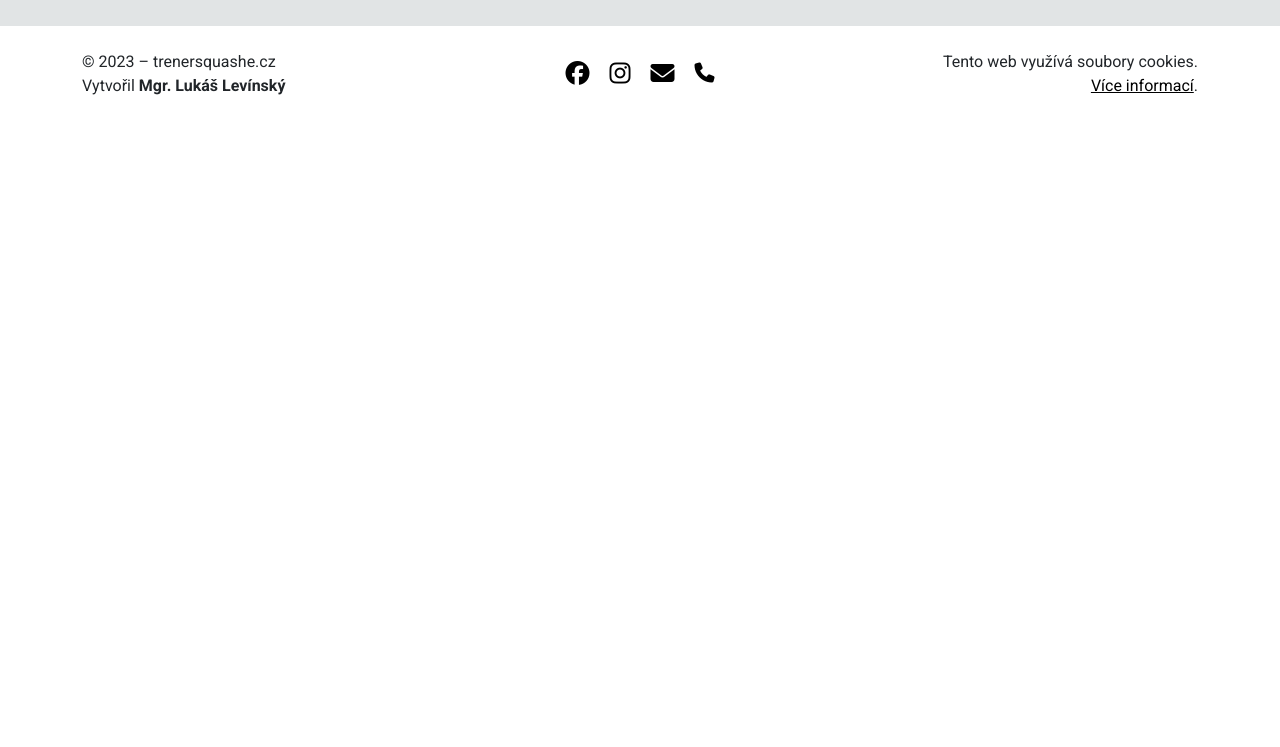
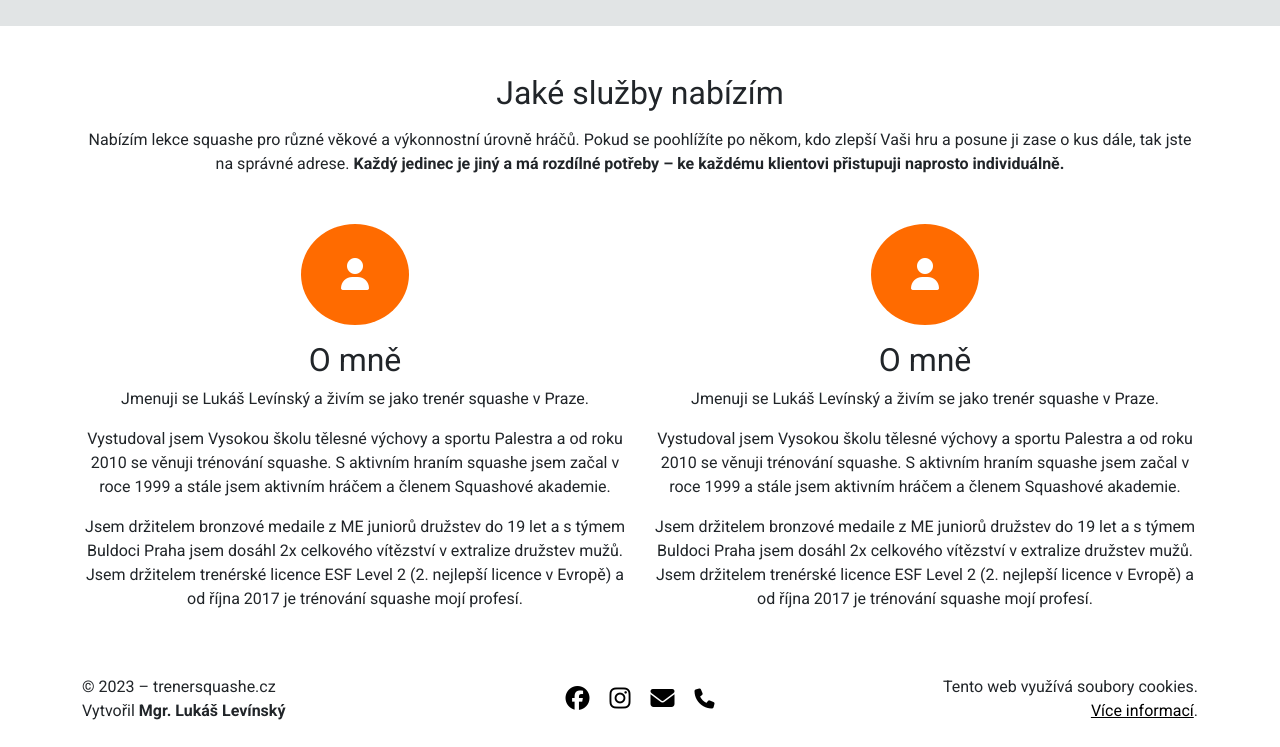
Before and after one commit to llevinsky/trenersquashe.cz, a plain HTML site: page index.html in a window 1280 px wide. Shown: the part 1875-2622 px from the top of the page. Before the commit the page ends 1997 px from the top, so only its background shows below. Drawn offline with nearby package versions, Linux system fonts and the light colour scheme.

Commit message:
new sections

```diff
--- a/components/css/style.css
+++ b/components/css/style.css
@@ -91,6 +91,17 @@ button {
     margin: auto;
 }
 
+.bold {
+    font-weight: 700;
+}
+
+i.fa-user {
+    background-color: var(--orange);
+    border-radius: 50%;
+    padding: 50px 40px;
+
+}
+
 
 
 @media screen and (max-width: 1040px) {
--- a/index.html
+++ b/index.html
@@ -72,7 +72,6 @@
                     </div>
                 </div>
             </div>
-        </div>
         </header>
 
         <!-- O mně -->
@@ -89,6 +88,7 @@
                                 <p>Jmenuji se Lukáš Levínský a živím se jako trenér squashe v Praze.</p>
                                 <p>Vystudoval jsem Vysokou školu tělesné výchovy a sportu Palestra a od roku 2010 se věnuji trénování squashe. S aktivním hraním squashe jsem začal v roce 1999 a stále jsem aktivním hráčem a členem Squashové akademie.</p>
                                 <p>Jsem držitelem bronzové medaile z ME juniorů družstev do 19 let a s týmem Buldoci Praha jsem dosáhl 2x celkového vítězství v extralize družstev mužů. Jsem držitelem trenérské licence ESF Level 2 (2. nejlepší licence v Evropě) a od října 2017 je trénování squashe mojí profesí.</p>
+                            </div>
                         </div>
                     </div>
                 </div>
@@ -127,8 +127,44 @@
                     </div>
                 </div>
             </main>
+        </section>
 
+        <!-- Fotogalerie end -->
+
+        <!-- Lekce a služby -->
+        <section>
+            <main>
+                <div class="container mt-5">
+                    <div class="text-center">
+                        <h2>Jaké služby nabízím</h2>
+                        <p class="pt-2">Nabízím lekce squashe pro různé věkové a výkonnostní úrovně hráčů. Pokud se poohlížíte po někom, kdo zlepší Vaši hru a posune ji zase o kus dále, tak jste na správné adrese. <span class="bold">Každý jedinec je jiný a má rozdílné potřeby – ke každému klientovi přistupuji naprosto individuálně.</span></p>
+                    </div>
+                </div>
+                <div class="container mt-5 mb-5">
+                    <div class="row justify-content-between">
+                        <div class="col-12 col-lg-6 text-center">
+                            <i class="fa-solid fa-user fa-2xl" style="color: #ffffff;"></i>
+                            <div class="text-center mt-3">
+                                <h2>O mně</h2>
+                                <p>Jmenuji se Lukáš Levínský a živím se jako trenér squashe v Praze.</p>
+                                <p>Vystudoval jsem Vysokou školu tělesné výchovy a sportu Palestra a od roku 2010 se věnuji trénování squashe. S aktivním hraním squashe jsem začal v roce 1999 a stále jsem aktivním hráčem a členem Squashové akademie.</p>
+                                <p>Jsem držitelem bronzové medaile z ME juniorů družstev do 19 let a s týmem Buldoci Praha jsem dosáhl 2x celkového vítězství v extralize družstev mužů. Jsem držitelem trenérské licence ESF Level 2 (2. nejlepší licence v Evropě) a od října 2017 je trénování squashe mojí profesí.</p>
+                            </div>
+                        </div>
+                        <div class="col-12 col-lg-6 text-center">
+                            <i class="fa-solid fa-user fa-2xl" style="color: #ffffff;"></i>
+                            <div class="text-center mt-3">
+                                <h2>O mně</h2>
+                                <p>Jmenuji se Lukáš Levínský a živím se jako trenér squashe v Praze.</p>
+                                <p>Vystudoval jsem Vysokou školu tělesné výchovy a sportu Palestra a od roku 2010 se věnuji trénování squashe. S aktivním hraním squashe jsem začal v roce 1999 a stále jsem aktivním hráčem a členem Squashové akademie.</p>
+                                <p>Jsem držitelem bronzové medaile z ME juniorů družstev do 19 let a s týmem Buldoci Praha jsem dosáhl 2x celkového vítězství v extralize družstev mužů. Jsem držitelem trenérské licence ESF Level 2 (2. nejlepší licence v Evropě) a od října 2017 je trénování squashe mojí profesí.</p>
+                            </div>
+                        </div>
+                    </div>
+                </div>
+            </main>
         </section>
+        <!-- O mně end -->
 
         <footer>
             <div class="container">
```
Lines whose indentation alone changed are shown as unchanged.
